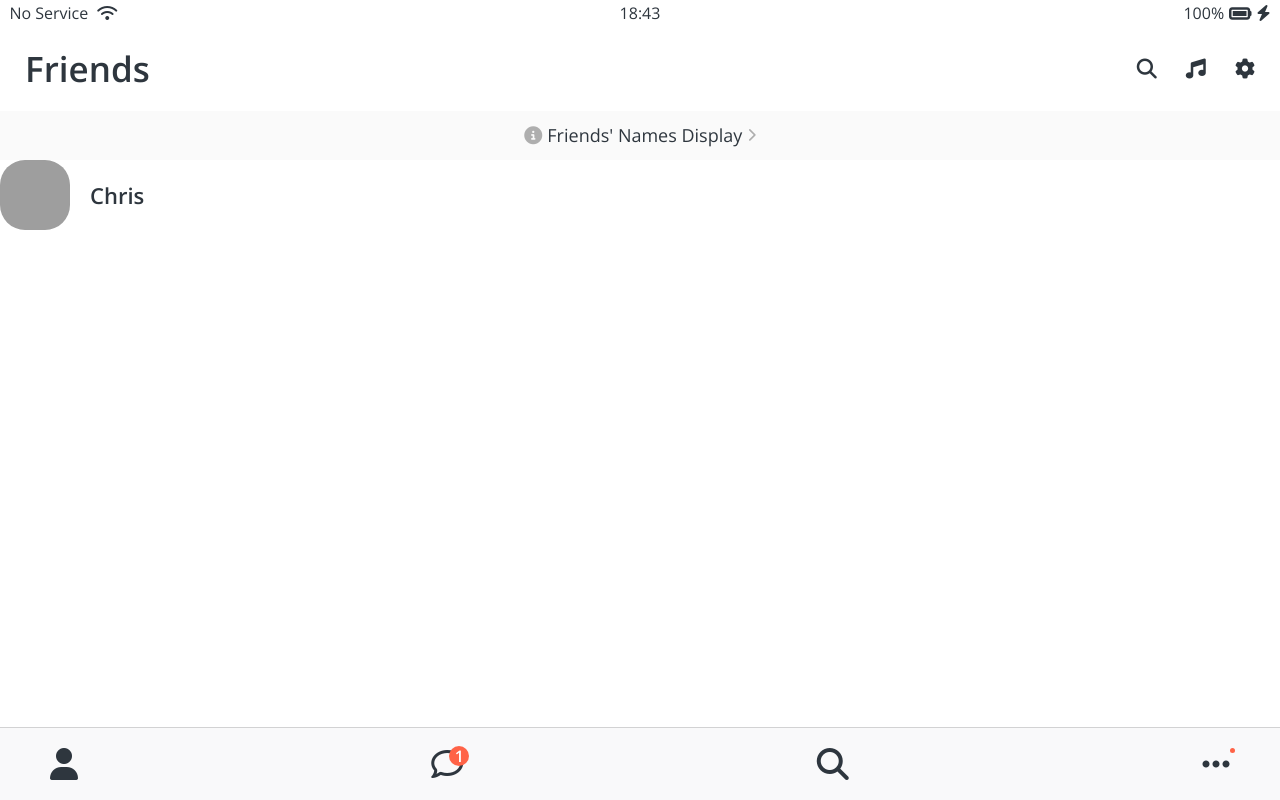
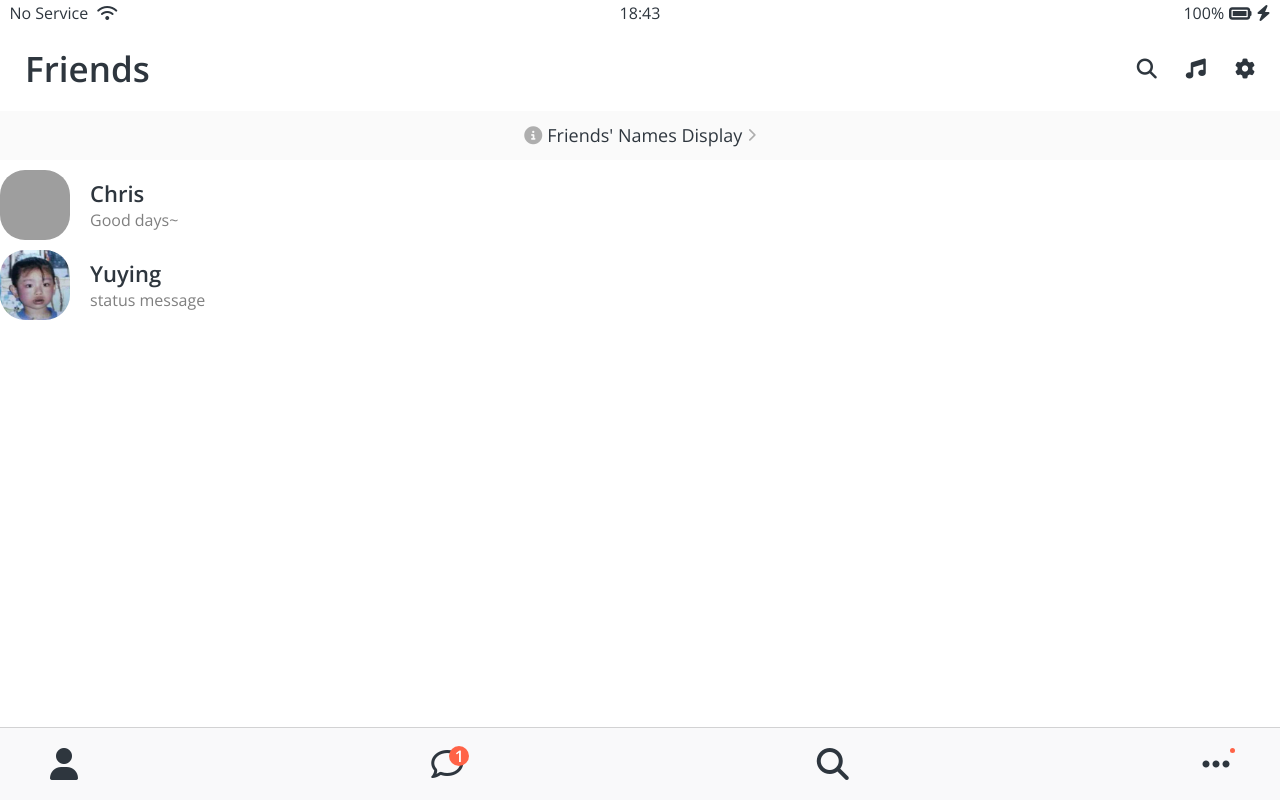
Before and after one commit to cPark-AU/kokoa-clone, a plain HTML site: page friends.html in a window 1280 px wide. Drawn offline with nearby package versions, Linux system fonts and the light colour scheme; grey boxes are pictures that could not be loaded; files whose address does not match are found by name.

Commit message:
Additional changes

```diff
--- a/css/components/user-component.css
+++ b/css/components/user-component.css
@@ -1,5 +1,6 @@
 .user-component {
     display: flex;
+    margin-top: 10px;
 }
 
 .user-component,
@@ -19,3 +20,8 @@
     font-weight: 600;
     font-size: 22px;
 }
+
+.user-component__subtitle {
+    margin-top: 8px;
+    color: rgba(0,0,0,0.5)
+}
--- a/friends.html
+++ b/friends.html
@@ -38,9 +38,24 @@
             <img src="https://avatars.githubusercontent.com/u/107847685?v=4" class="user-component__avatar"/>
             <div class="user-component__text">
                 <h4 class="user-component__title">Chris</h4>
+                <h6 class="user-component__subtitle">Good days~</h6>
             </div>
         </div>
-        <div class="user-component__column"></div>
+        <div class="user-component__column">
+
+        </div>
+    </div>
+    <div class="user-component">
+        <div class="user-component__column">
+            <img src="C:\Users\cpark\Documents\kokoa-clone\images\pic1.png" class="user-component__avatar"/>
+            <div class="user-component__text">
+                <h4 class="user-component__title">Yuying</h4>
+                <h6 class="user-component__subtitle">status message</h6>
+            </div>
+        </div>
+        <div class="user-component__column">
+
+        </div>
     </div>
     <nav class="nav">
         <ul class="nav__list">
```
Also changed, not shown: images/pic1.png (added).
